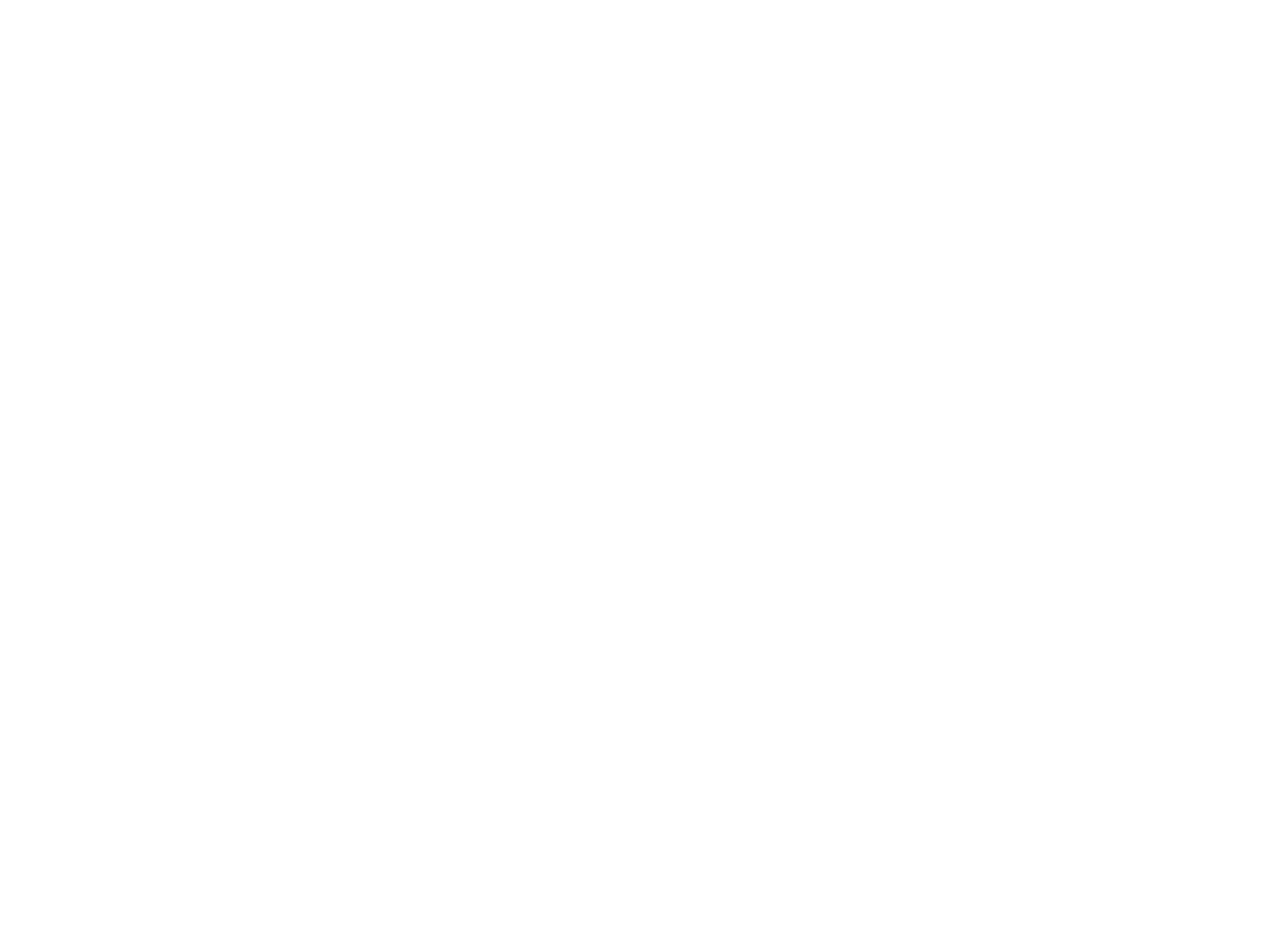
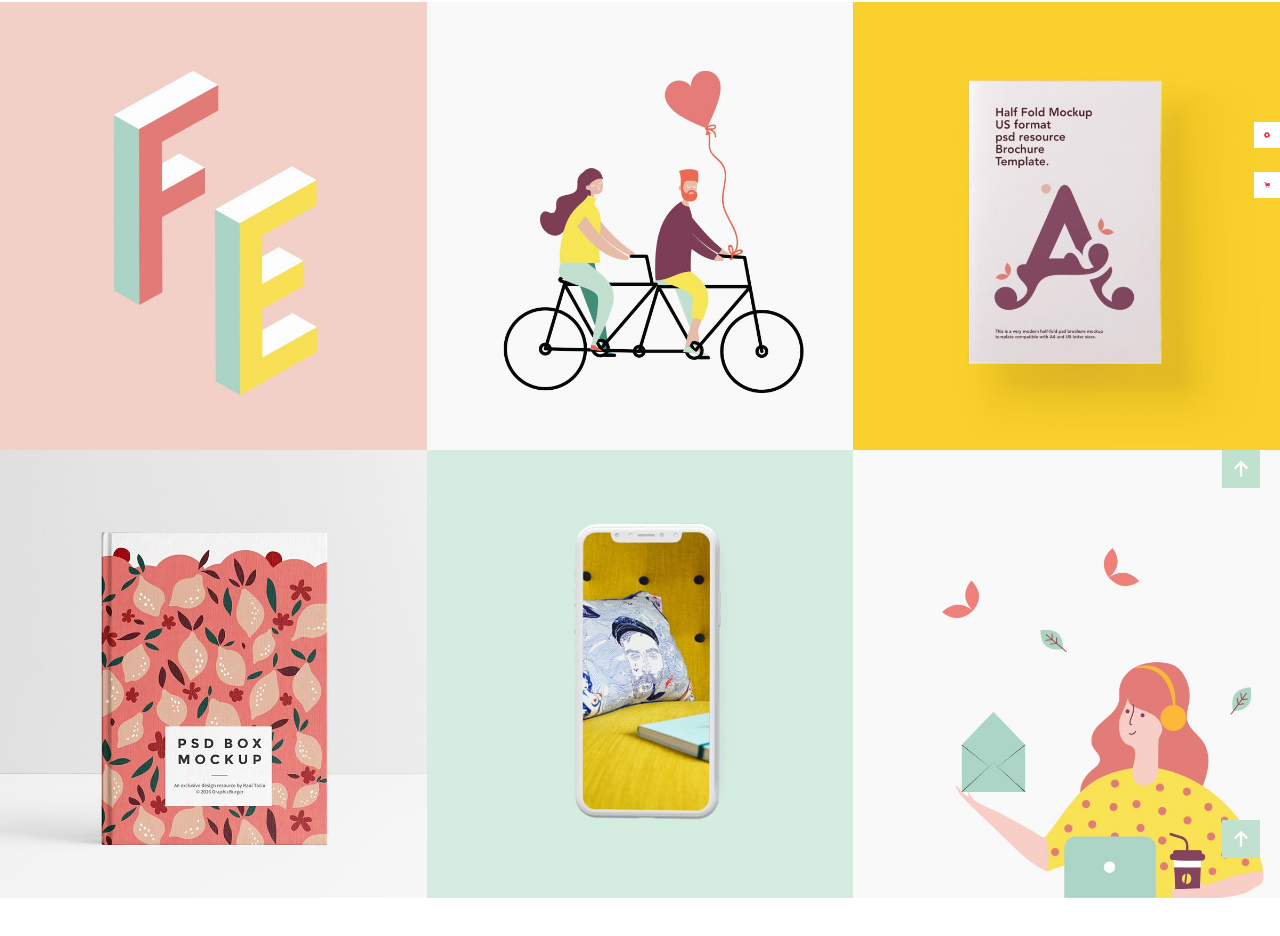
Before and after one commit to MirkoCherchi/proj-html-vuejs, a Vue app: page / in a window 1280 px wide. Shown: the part 838-1774 px from the top of the page. Before the commit the page ends 814 px from the top, so only its background shows below. Built offline with nearby package versions, Linux system fonts and the light colour scheme.

Commit message:
feat: main section 2

```diff
--- a/src/assets/style/_reset.scss
+++ b/src/assets/style/_reset.scss
@@ -19,3 +19,7 @@
 a{
     text-decoration: none;
 }
+
+img{
+    display: block;
+}
--- a/src/components/header/HeaderNavbar.vue
+++ b/src/components/header/HeaderNavbar.vue
@@ -10,7 +10,7 @@
         <li><a href="#">Blog</a></li>
         <li><a href="#">Shop</a></li>
         <li><a href="#">Elements</a></li>
-        <li><a href="#">Icon</a></li>
+        <li><a href="#"><img class="absolute-circle" src="../../assets/svg/svg-1.svg" alt="icon"></a></li>
     </ul>
 </template>
 
@@ -22,18 +22,18 @@
     gap: 40px;
 
     li {
-        padding: 0 5px;
+        padding: 0px 5px;
 
         a {
             color: $black;
             text-transform: uppercase;
             font-weight: 600;
-            font-size: 13px;
+            font-size: 12px;
         }
     }
 
     .active {
-        background: linear-gradient(to top, $bg-li 40%, $white 40%);
+        background: linear-gradient(to top, $bg-li 50%, $white 50%);
     }
 }
 </style>
--- a/src/components/main/Main.vue
+++ b/src/components/main/Main.vue
@@ -1,18 +1,19 @@
 <script>
-import MainSection1 from './MainSection1.vue';
+import MainSection1 from "./MainSection1.vue";
+import MainSection2 from "./MainSection2.vue";
 
 export default {
     components: {
-        MainSection1
-
-    }
+        MainSection1,
+        MainSection2,
+    },
 };
-
 </script>
 
 <template>
     <main>
         <MainSection1 />
+        <MainSection2 />
     </main>
 </template>
 
--- a/src/components/main/MainSection1.vue
+++ b/src/components/main/MainSection1.vue
@@ -45,6 +45,7 @@
             </div>
             <div class="icon-circle-big">
                 <font-awesome-icon :icon="['fas', 'circle']" />
+
             </div>
 
 
@@ -90,12 +91,14 @@
     position: absolute;
     top: 50%;
     right: 40px;
+    cursor: pointer;
 }
 
 .prev {
     position: absolute;
     top: 50%;
     left: 40px;
+    cursor: pointer;
 }
 
 .cont-sect1 {
@@ -124,6 +127,7 @@
         padding: 20px 45px;
         text-transform: uppercase;
         font-weight: 600;
+        cursor: pointer;
     }
 }
 
--- /dev/null
+++ b/src/components/main/MainSection2.vue
@@ -0,0 +1,85 @@
+<template>
+    <div class="items-container">
+        <div class="item">
+            <img src="/img/h-2-port-img-1.jpg" alt="Fe logo" />
+        </div>
+        <div class="item">
+            <img src="/img/h-2-port-img-2.jpg" alt="Bicycle" />
+        </div>
+        <div class="item">
+            <img src="/img/h-2-port-img-3.jpg" alt="Book A" />
+            <img class="absolute-shop" src="../../assets/svg/svg-6.svg" alt="Shop" />
+            <img class="absolute-circle" src="../../assets/svg/svg-7.svg" alt="circle" />
+        </div>
+        <div class="item">
+            <img src="/img/h-2-port-img-4.jpg" alt="Book psd" />
+        </div>
+        <div class="item">
+            <img src="/img/h-2-port-img-5.jpg" alt="Smartphone" />
+        </div>
+        <div class="item">
+            <img src="/img/h-2-port-img-6.jpg" alt="Mail" />
+            <font-awesome-icon class="arrow1" :icon="['fas', 'arrow-up']" />
+            <font-awesome-icon class="arrow2" :icon="['fas', 'arrow-up']" />
+        </div>
+    </div>
+</template>
+
+<style scoped lang="scss">
+@use "../../assets/style/typography" as *;
+
+.items-container {
+    display: flex;
+    flex-wrap: wrap;
+    padding: 30px 0 135px 0;
+
+    .item {
+        width: calc(100% / 3);
+        position: relative;
+    }
+
+    img {
+        width: 100%;
+    }
+
+    .absolute-shop {
+        position: absolute;
+        width: 6%;
+        top: 170px;
+        right: 0;
+        background-color: #fff;
+        padding: 10px;
+    }
+
+    .absolute-circle {
+        position: absolute;
+        width: 6%;
+        top: 120px;
+        right: 0;
+        background-color: #fff;
+        padding: 10px;
+    }
+
+    .arrow1 {
+        position: absolute;
+        top: 0;
+        right: 20px;
+        background-color: $border-3;
+        color: $white;
+        padding: 10px;
+        height: 18px;
+        width: 18px;
+    }
+
+    .arrow2 {
+        position: absolute;
+        bottom: 40px;
+        right: 20px;
+        background-color: $border-3;
+        color: $white;
+        padding: 10px;
+        height: 18px;
+        width: 18px;
+    }
+}
+</style>
--- a/src/main.js
+++ b/src/main.js
@@ -11,8 +11,9 @@
 import { faAngleLeft } from "@fortawesome/free-solid-svg-icons";
 import { faAngleRight } from "@fortawesome/free-solid-svg-icons";
 import { faCircle } from "@fortawesome/free-solid-svg-icons";
+import { faArrowUp } from "@fortawesome/free-solid-svg-icons";
 
 /* add icons to the library */
-library.add(faAngleLeft, faAngleRight, faCircle);
+library.add(faAngleLeft, faAngleRight, faCircle, faArrowUp);
 
 createApp(App).component("font-awesome-icon", FontAwesomeIcon).mount("#app");
```
